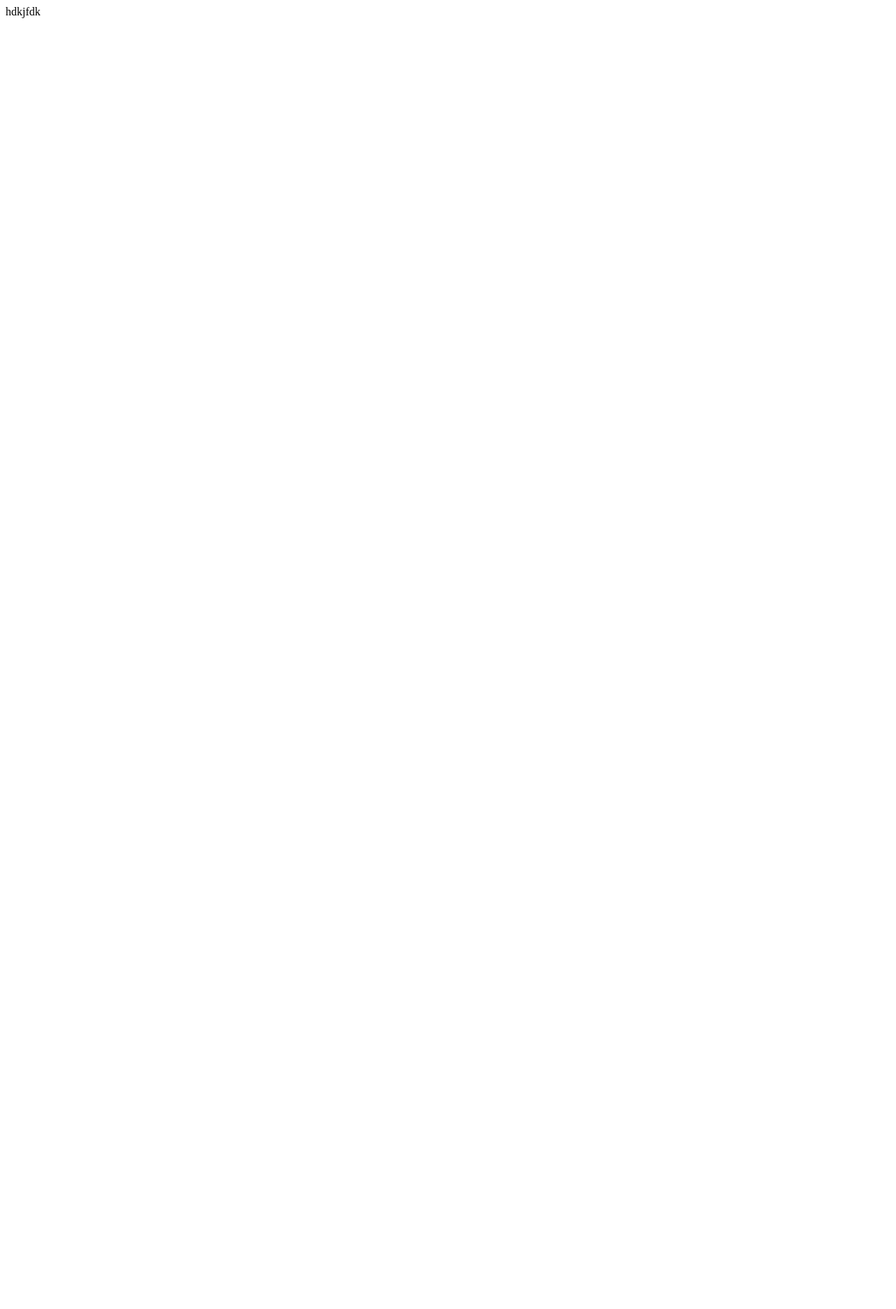
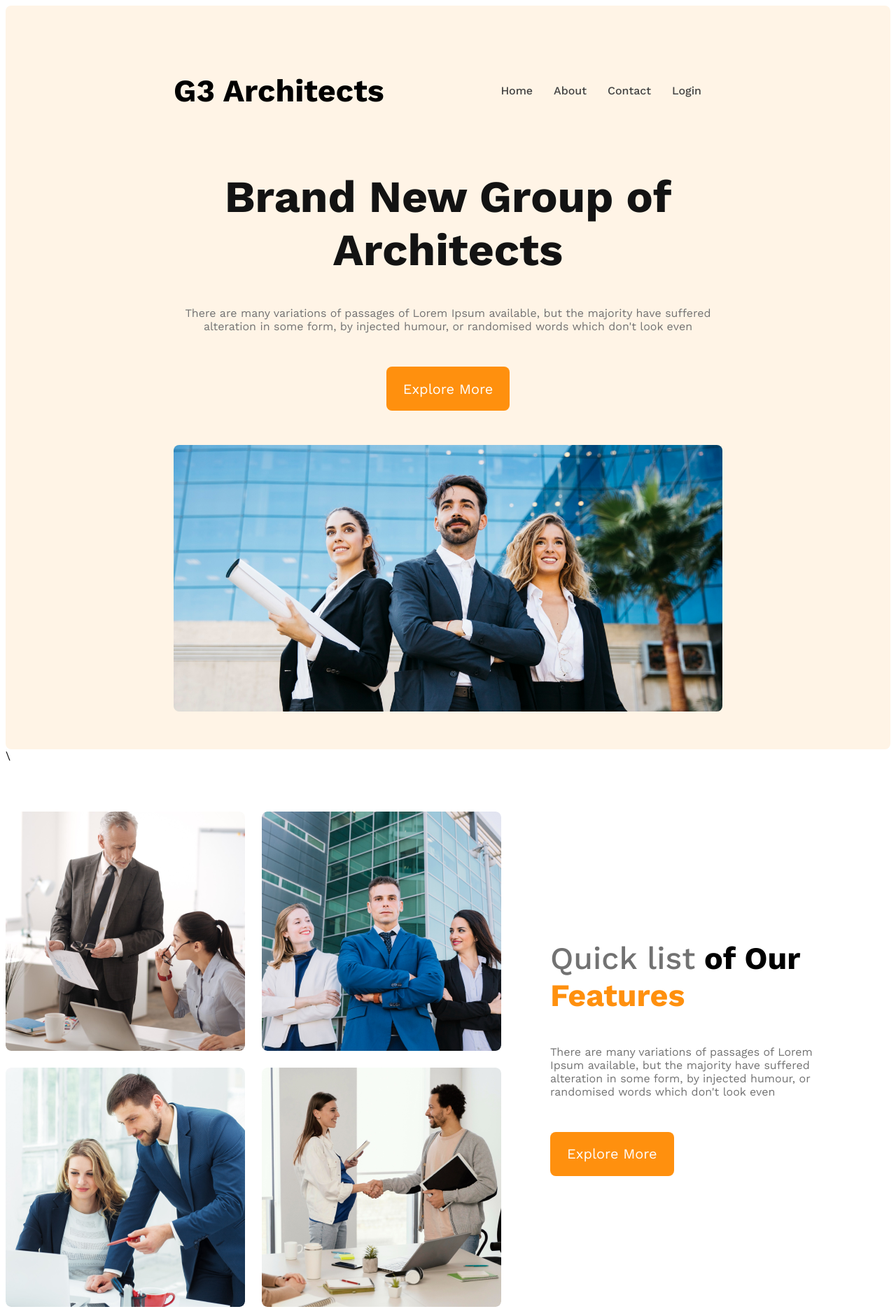
Before and after one commit to tarikul-rakib/g3-architect-website, a plain HTML site: page index.html in a window 1280 px wide. Shown: the whole page at 70% size. Before the commit the page ends 800 px from the top, so only its background shows below. Drawn offline with nearby package versions, Linux system fonts and the light colour scheme.

Commit message:
teams section responsive finished

```diff
--- a/index.html
+++ b/index.html
@@ -4,8 +4,55 @@
   <meta charset="UTF-8">
   <meta name="viewport" content="width=device-width, initial-scale=1.0">
   <title>G3 Architect Website</title>
+  <link rel="stylesheet" href="styles/style.css">
 </head>
 <body>
-  hdkjfdk
+  <!-- header starts -->
+  <header>
+      <nav>
+        <h3 class="nav-title">G3 Architects</h3>
+        <ul>
+          <li><a href="">Home</a></li>
+          <li><a href="">About</a></li>
+          <li><a href="">Contact</a></li>
+          <li><a href="">Login</a></li>
+        </ul>
+      </nav>
+      <!-- Bannner Section -->
+      <div class="banner">
+        <div class="banner-content">
+          <h1 class="banner-title">Brand New
+            Group of Architects
+            </h1>
+            <p class="banner-description text-light-gray">
+              There are many variations of passages of Lorem Ipsum available, but the majority have suffered alteration in some form, by injected humour, or randomised words which don't look even
+            </p>
+            <button class="btn-primary">Explore More</button>
+        </div>
+        <img src="images/banner.png" alt="">
+      </div>
+  </header>\
+  <!-- header end -->
+  <main>
+    <!-- teams section -->
+    <section>
+      <div class="teams-container">
+        <div class="teams-img-container">
+          <img src="images/team1.png" alt="">
+          <img src="images/team2.png" alt="">
+          <img src="images/team3.png" alt="">
+          <img src="images/team4.png" alt="">
+        </div>
+        <div class="teams-content">
+          <h3 class="teams-title"><span class="quick-list">Quick list</span> <span>of Our</span> <span class="text-feature">Features</span></h3>
+          <p class="text-light-gray">There are many variations of passages of Lorem Ipsum available, but the majority have suffered alteration in some form, by injected humour, or randomised words which don't look even</p>
+          <button class="btn-primary">Explore More</button>
+        </div>
+      </div>
+    </section>
+  </main>
+  <footer>
+
+  </footer>
 </body>
 </html>
--- a/styles/style.css
+++ b/styles/style.css
@@ -0,0 +1,129 @@
+/* work sans font from google fonts */
+@import url('https://fonts.googleapis.com/css2?family=Crimson+Text:ital@1&family=Work+Sans:wght@400;500;600;700&display=swap');
+
+/* shared styles */
+*{
+  font-family: 'Crimson Text', serif;
+  font-family: 'Work Sans', sans-serif;
+  border-radius: 8px;
+}
+.btn-primary{
+  background-color: #FF900E;
+  color: white;
+  font-size: 1.25rem;
+  padding: 1.2rem 1.5rem;
+  border: none;
+  margin: 2rem 0 3.1rem 0;
+  cursor: pointer;
+}
+.text-light-gray{
+  color: #727272;
+  font-size: 1rem;
+  font-weight: 400;
+}
+/* header styles */
+header{
+  background: rgba(255, 144, 14, 0.10);
+  padding: 50px 240px;
+}
+nav{
+  display: flex;
+  justify-content: space-between;
+  align-items: center;
+}
+.nav-title{
+  font-size: 2.8rem;
+  font-weight: 700;
+}
+nav > ul{
+  display: flex;
+}
+nav li{
+  list-style: none;
+}
+nav li a{
+  text-decoration: none;
+  margin-right: 30px;
+  font-size: 1rem;
+  font-weight: 500;
+  color: #424242;
+}
+/* banner style */
+.banner-content{
+  max-width: 800px;
+  text-align: center;
+  margin: 0 auto;
+}
+.banner-title{
+  font-size: 4rem;
+  font-weight: 700;
+  color: #131313;
+}
+.banner img{
+  width: 100%;
+}
+
+
+
+
+/* main style */
+main{
+  max-width: 1440px;
+  margin: 70px auto;
+}
+/* teams style */
+.teams-container{
+  display: flex;
+  align-items: center;
+}
+.teams-img-container{
+  display: grid;
+  grid-template-columns: repeat(2,1fr);
+  gap: 1.5rem;
+}
+.teams-content{
+  padding: 0 70px;
+}
+.teams-title{
+  font-size: 2.8rem;
+}
+.teams-title .quick-list{
+  color: #727272;
+  font-weight: 500;
+}
+.teams-title .text-feature{
+  color: #FF900E;
+  font-weight: 700;
+}
+
+
+
+/* responsive media query */
+/* mobile devices */
+@media screen and (max-width:576px) {
+  header{
+    padding: 20px;
+  }
+  nav, .teams-container{
+    flex-direction: column;
+  }
+  .teams-img-container{
+    grid-template-columns: 1fr;
+  }
+  .teams-content{
+    padding: 20px;
+  }
+}
+/* tablet or media devices */
+@media screen and (min-width:577px) and (max-width:992px) {
+  header{
+    padding: 50px;
+  }
+  nav,
+  .teams-container{
+    flex-direction: column;
+  }
+  .teams-img-container{
+    grid-template-columns: repeat(2, 1fr);
+  }
+}
```
